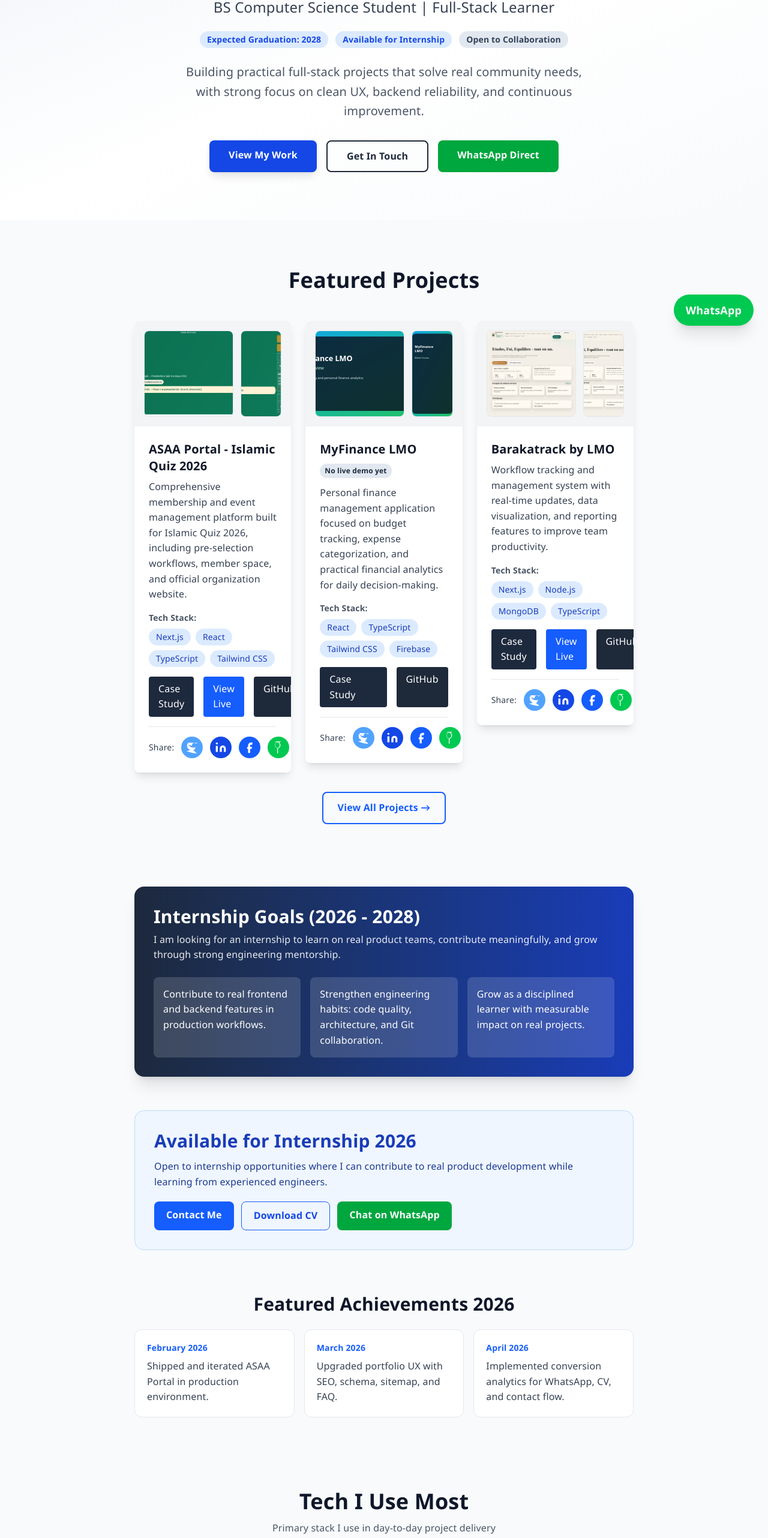
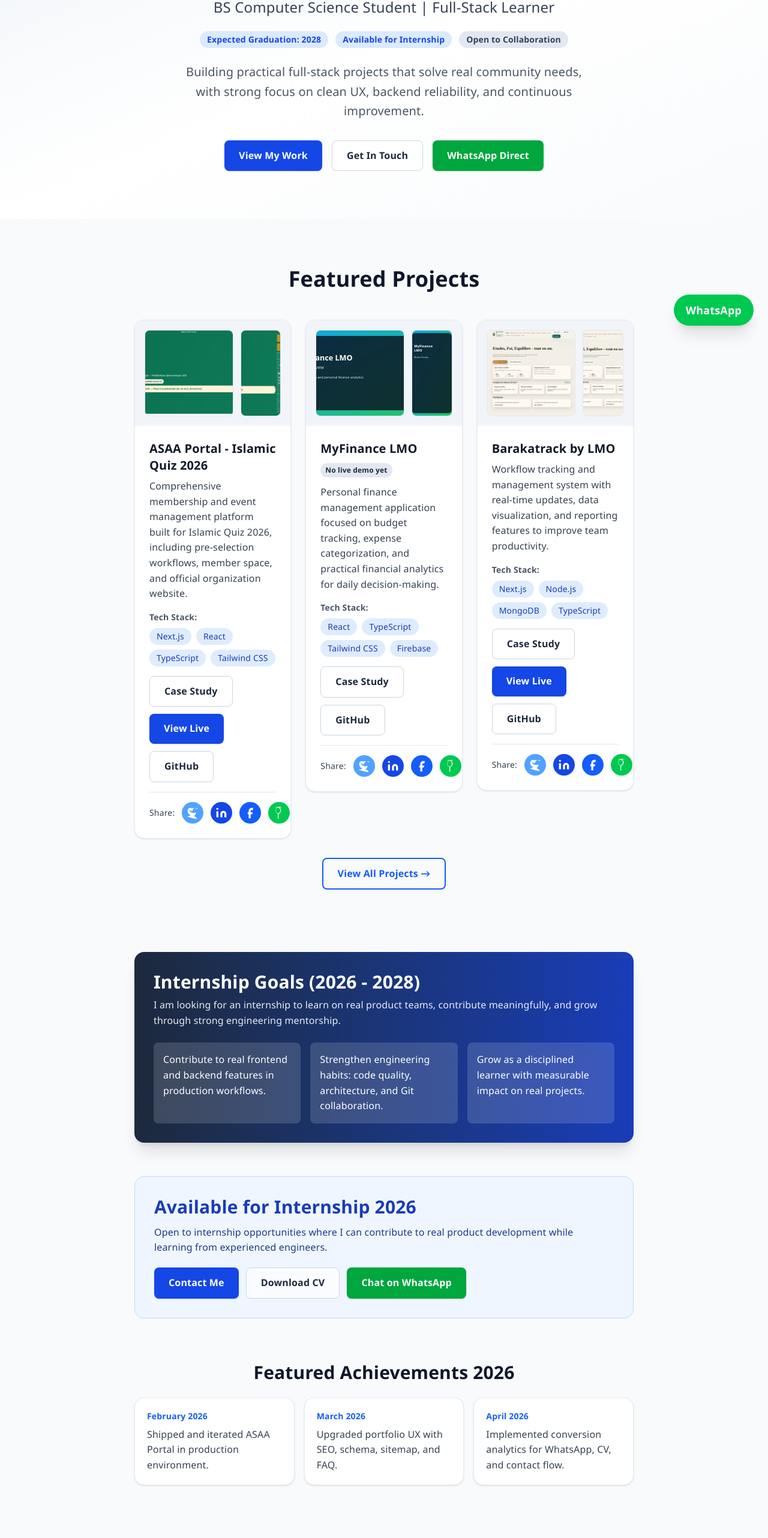
Before and after one commit to AkmelFed12/Portfolio, a Next.js app: page / in a window 1280 px wide. Shown: the part 233-2797 px from the top of the page at 60% size. Built offline with nearby package versions, Linux system fonts and the light colour scheme; no server answers.

Commit message:
Apply global UI polish pass for cards, buttons, and spacing

```diff
--- a/src/app/globals.css
+++ b/src/app/globals.css
@@ -5,7 +5,9 @@
   --background: #f8fafc;
   --foreground: #0f172a;
   --surface: #ffffff;
+  --surface-soft: #f1f5f9;
   --muted: #64748b;
+  --ring: #2563eb;
 }
 
 @theme inline {
@@ -19,7 +21,9 @@
   --background: #020617;
   --foreground: #e2e8f0;
   --surface: #0f172a;
+  --surface-soft: #1e293b;
   --muted: #94a3b8;
+  --ring: #60a5fa;
 }
 
 body {
@@ -28,6 +32,7 @@
   font-family: var(--font-sans);
   line-height: 1.6;
   letter-spacing: 0.01em;
+  -webkit-font-smoothing: antialiased;
 }
 
 /* Animations */
@@ -147,7 +152,7 @@
 }
 
 /* Smooth transitions */
-* {
+:where(a, button, input, textarea, select) {
   @apply transition-colors duration-200;
 }
 
@@ -175,3 +180,27 @@
 .stagger-item-6 {
   animation: slideUp 0.6s ease-out 0.6s both;
 }
+
+.surface-card {
+  @apply rounded-2xl border border-slate-200/80 dark:border-slate-700/80 bg-white dark:bg-slate-900 shadow-sm;
+}
+
+.surface-card-soft {
+  @apply rounded-2xl border border-slate-200/70 dark:border-slate-700/70 bg-slate-50 dark:bg-slate-800/60 shadow-sm;
+}
+
+.btn-primary {
+  @apply inline-flex items-center justify-center px-6 py-3 rounded-lg font-semibold bg-blue-700 text-white hover:bg-blue-800 shadow-sm hover:shadow-md;
+}
+
+.btn-secondary {
+  @apply inline-flex items-center justify-center px-6 py-3 rounded-lg font-semibold border border-slate-300 dark:border-slate-600 text-slate-800 dark:text-slate-100 bg-white/70 dark:bg-slate-800/60 hover:bg-slate-100 dark:hover:bg-slate-700/80;
+}
+
+.btn-accent {
+  @apply inline-flex items-center justify-center px-6 py-3 rounded-lg font-semibold bg-green-600 text-white hover:bg-green-700 shadow-sm hover:shadow-md;
+}
+
+.focus-ring {
+  @apply focus:outline-none focus-visible:ring-2 focus-visible:ring-offset-2 focus-visible:ring-blue-500 dark:focus-visible:ring-blue-400 focus-visible:ring-offset-white dark:focus-visible:ring-offset-slate-900;
+}
--- a/src/app/page.tsx
+++ b/src/app/page.tsx
@@ -165,20 +165,20 @@
           <div className="flex gap-4 justify-center flex-wrap stagger-item-1">
             <Link
               href={lang === 'fr' ? '/projects?lang=fr' : '/projects'}
-              className="px-8 py-3 bg-blue-700 hover:bg-blue-800 text-white rounded-lg font-semibold transition transform hover:scale-105 shadow-lg"
+              className="btn-primary focus-ring"
             >
               {t.ctaWork}
             </Link>
             <Link
               href={lang === 'fr' ? '/contact?lang=fr' : '/contact'}
-              className="px-8 py-3 border-2 border-gray-800 dark:border-gray-300 text-gray-800 dark:text-white hover:bg-gray-800 hover:text-white dark:hover:bg-white dark:hover:text-black rounded-lg font-semibold transition transform hover:scale-105"
+              className="btn-secondary focus-ring"
             >
               {t.ctaContact}
             </Link>
             <TrackedWhatsAppButton
               label={t.ctaWhatsApp}
               source="hero_primary_cta"
-              className="px-8 py-3 bg-green-600 hover:bg-green-700 text-white rounded-lg font-semibold transition transform hover:scale-105"
+              className="btn-accent focus-ring"
             />
           </div>
         </div>
@@ -233,21 +233,21 @@
           <div className="flex flex-wrap gap-3">
             <Link
               href={lang === 'fr' ? '/contact?lang=fr' : '/contact'}
-              className="px-5 py-2.5 rounded-lg bg-blue-600 hover:bg-blue-700 text-white font-semibold transition"
+              className="btn-primary focus-ring px-5 py-2.5"
             >
               {t.internshipCta1}
             </Link>
             <a
               href="/CV_LADJI_MOUSSA_OUATTARA.pdf"
               download
-              className="px-5 py-2.5 rounded-lg border border-blue-600 text-blue-700 dark:text-blue-300 hover:bg-blue-100 dark:hover:bg-blue-900/40 font-semibold transition"
+              className="btn-secondary focus-ring px-5 py-2.5"
             >
               {t.internshipCta2}
             </a>
             <TrackedWhatsAppButton
               label={t.internshipCta3}
               source="internship_section_cta"
-              className="px-5 py-2.5 rounded-lg bg-green-600 hover:bg-green-700 text-white font-semibold transition"
+              className="btn-accent focus-ring px-5 py-2.5"
             />
           </div>
         </div>
@@ -256,15 +256,15 @@
       <section className="max-w-4xl mx-auto px-4 sm:px-6 lg:px-8 py-10">
         <h2 className="text-3xl font-bold mb-6 text-center">{t.achievementsTitle}</h2>
         <div className="grid md:grid-cols-3 gap-4">
-          <article className="rounded-xl border border-gray-200 dark:border-slate-700 bg-white dark:bg-slate-900 p-5">
+          <article className="surface-card p-5">
             <p className="text-sm font-semibold text-blue-600 dark:text-blue-400 mb-2">{t.achievement1Date}</p>
             <p className="text-gray-700 dark:text-slate-200">{t.achievement1}</p>
           </article>
-          <article className="rounded-xl border border-gray-200 dark:border-slate-700 bg-white dark:bg-slate-900 p-5">
+          <article className="surface-card p-5">
             <p className="text-sm font-semibold text-blue-600 dark:text-blue-400 mb-2">{t.achievement2Date}</p>
             <p className="text-gray-700 dark:text-slate-200">{t.achievement2}</p>
           </article>
-          <article className="rounded-xl border border-gray-200 dark:border-slate-700 bg-white dark:bg-slate-900 p-5">
+          <article className="surface-card p-5">
             <p className="text-sm font-semibold text-blue-600 dark:text-blue-400 mb-2">{t.achievement3Date}</p>
             <p className="text-gray-700 dark:text-slate-200">{t.achievement3}</p>
           </article>
@@ -276,7 +276,7 @@
         <p className="text-center text-gray-600 dark:text-slate-300 mb-10">{t.techSubtitle}</p>
         <div className="grid sm:grid-cols-2 lg:grid-cols-4 gap-4">
           {['Next.js', 'React', 'TypeScript', 'Node.js', 'Tailwind CSS', 'Firebase', 'PostgreSQL', 'Vercel'].map((tech) => (
-            <div key={tech} className="rounded-xl border border-gray-200 dark:border-slate-700 bg-white dark:bg-slate-900 p-4 shadow-sm">
+            <div key={tech} className="surface-card-soft p-4">
               <p className="font-semibold text-gray-900 dark:text-white">{tech}</p>
             </div>
           ))}
--- a/src/components/Footer.tsx
+++ b/src/components/Footer.tsx
@@ -8,9 +8,9 @@
           DESIGN & CREATED BY LMO WEB SERVICES
         </p>
       </div>
-      <div className="bg-gray-900 dark:bg-slate-950 text-white text-center py-8">
+      <div className="bg-slate-900 dark:bg-slate-950 text-white text-center py-8 border-t border-slate-800">
         <div className="max-w-4xl mx-auto px-4">
-        <p className="text-gray-400 mb-4">
+        <p className="text-slate-400 mb-4">
           © {currentYear} Ladji Moussa OUATTARA. All rights reserved.
         </p>
         <div className="flex justify-center space-x-6">
@@ -18,7 +18,7 @@
             href="https://github.com/AkmelFed12"
             target="_blank"
             rel="noopener noreferrer"
-            className="text-gray-400 hover:text-white transition"
+            className="text-slate-300 hover:text-white transition"
           >
             GitHub
           </a>
@@ -26,7 +26,7 @@
             href="https://www.linkedin.com/in/ladji-moussa-ouattara-8b5778298"
             target="_blank"
             rel="noopener noreferrer"
-            className="text-gray-400 hover:text-white transition"
+            className="text-slate-300 hover:text-white transition"
           >
             LinkedIn
           </a>
--- a/src/components/NewsletterSignup.tsx
+++ b/src/components/NewsletterSignup.tsx
@@ -36,7 +36,7 @@
   };
 
   return (
-    <section className="bg-gradient-to-r from-slate-900 to-blue-700 py-16">
+    <section className="bg-gradient-to-r from-slate-900 via-slate-800 to-blue-900 py-16">
       <div className="max-w-2xl mx-auto px-4 sm:px-6 lg:px-8 text-center">
         <h2 className="text-3xl font-bold text-white mb-4">
           Subscribe to My Newsletter
@@ -46,7 +46,7 @@
         </p>
 
         {subscribed ? (
-          <div className="bg-white bg-opacity-20 border border-white rounded-lg p-6 text-white animate-scale-in">
+          <div className="bg-white/15 border border-white/40 rounded-xl p-6 text-white animate-scale-in">
             <div className="flex items-center justify-center gap-3 mb-2">
               <svg className="w-6 h-6" fill="currentColor" viewBox="0 0 20 20">
                 <path fillRule="evenodd" d="M10 18a8 8 0 100-16 8 8 0 000 16zm3.707-9.293a1 1 0 00-1.414-1.414L9 10.586 7.707 9.293a1 1 0 00-1.414 1.414l2 2a1 1 0 001.414 0l4-4z" clipRule="evenodd" />
@@ -65,17 +65,17 @@
                 setError('');
               }}
               placeholder="Enter your email"
-              className="flex-1 px-4 py-3 rounded-lg text-gray-900 focus:outline-none focus:ring-2 focus:ring-white"
+              className="flex-1 px-4 py-3 rounded-lg text-gray-900 focus-ring"
               required
               disabled={loading}
             />
             <button
               type="submit"
               disabled={loading}
-              className={`px-8 py-3 rounded-lg font-semibold transition transform hover:scale-105 ${
+              className={`px-8 py-3 rounded-lg font-semibold transition ${
                 loading
                   ? 'bg-gray-400 cursor-not-allowed'
-                  : 'bg-white text-blue-700 hover:bg-blue-50'
+                  : 'bg-white text-blue-700 hover:bg-blue-50 focus-ring'
               }`}
             >
               {loading ? 'Subscribing...' : 'Subscribe'}
@@ -84,7 +84,7 @@
         )}
 
         {error && (
-          <div className="mt-4 text-red-100 text-sm">
+          <div className="mt-4 text-red-200 text-sm">
             {error}
           </div>
         )}
--- a/src/components/ProjectCard.tsx
+++ b/src/components/ProjectCard.tsx
@@ -25,9 +25,9 @@
   const shareUrl = link || github;
 
   return (
-    <div className="bg-white dark:bg-slate-900 rounded-lg shadow-lg overflow-hidden hover:shadow-xl transition">
+    <div className="surface-card overflow-hidden hover:shadow-md transition-shadow">
       {(image || mobileImage) && (
-        <div className="p-4 bg-gray-100 dark:bg-gray-800">
+        <div className="p-4 bg-slate-100 dark:bg-slate-800/70">
           <div className="grid grid-cols-3 gap-3">
             {image && (
               <div className="relative col-span-2 h-36 rounded-lg overflow-hidden border border-gray-200 dark:border-gray-700">
@@ -74,18 +74,18 @@
             {tech.map((t) => (
               <span
                 key={t}
-                className="px-3 py-1 bg-blue-100 dark:bg-blue-900 text-blue-800 dark:text-blue-200 rounded-full text-sm"
+                className="px-3 py-1 bg-blue-100/90 dark:bg-blue-900/70 text-blue-800 dark:text-blue-200 rounded-full text-sm"
               >
                 {t}
               </span>
             ))}
           </div>
         </div>
-        <div className="flex space-x-4 mb-4">
+        <div className="flex flex-wrap gap-3 mb-4">
           {caseStudyLink && (
             <a
               href={caseStudyLink}
-              className="inline-block px-4 py-2 bg-slate-800 hover:bg-slate-900 text-white rounded transition"
+              className="btn-secondary focus-ring px-4 py-2"
             >
               Case Study
             </a>
@@ -95,7 +95,7 @@
               href={link}
               target="_blank"
               rel="noopener noreferrer"
-              className="inline-block px-4 py-2 bg-blue-600 hover:bg-blue-700 text-white rounded transition"
+              className="btn-primary focus-ring px-4 py-2"
             >
               View Live
             </a>
@@ -105,7 +105,7 @@
               href={github}
               target="_blank"
               rel="noopener noreferrer"
-              className="inline-block px-4 py-2 bg-gray-800 hover:bg-gray-900 dark:bg-gray-700 dark:hover:bg-gray-600 text-white rounded transition"
+              className="btn-secondary focus-ring px-4 py-2"
             >
               GitHub
             </a>
```
